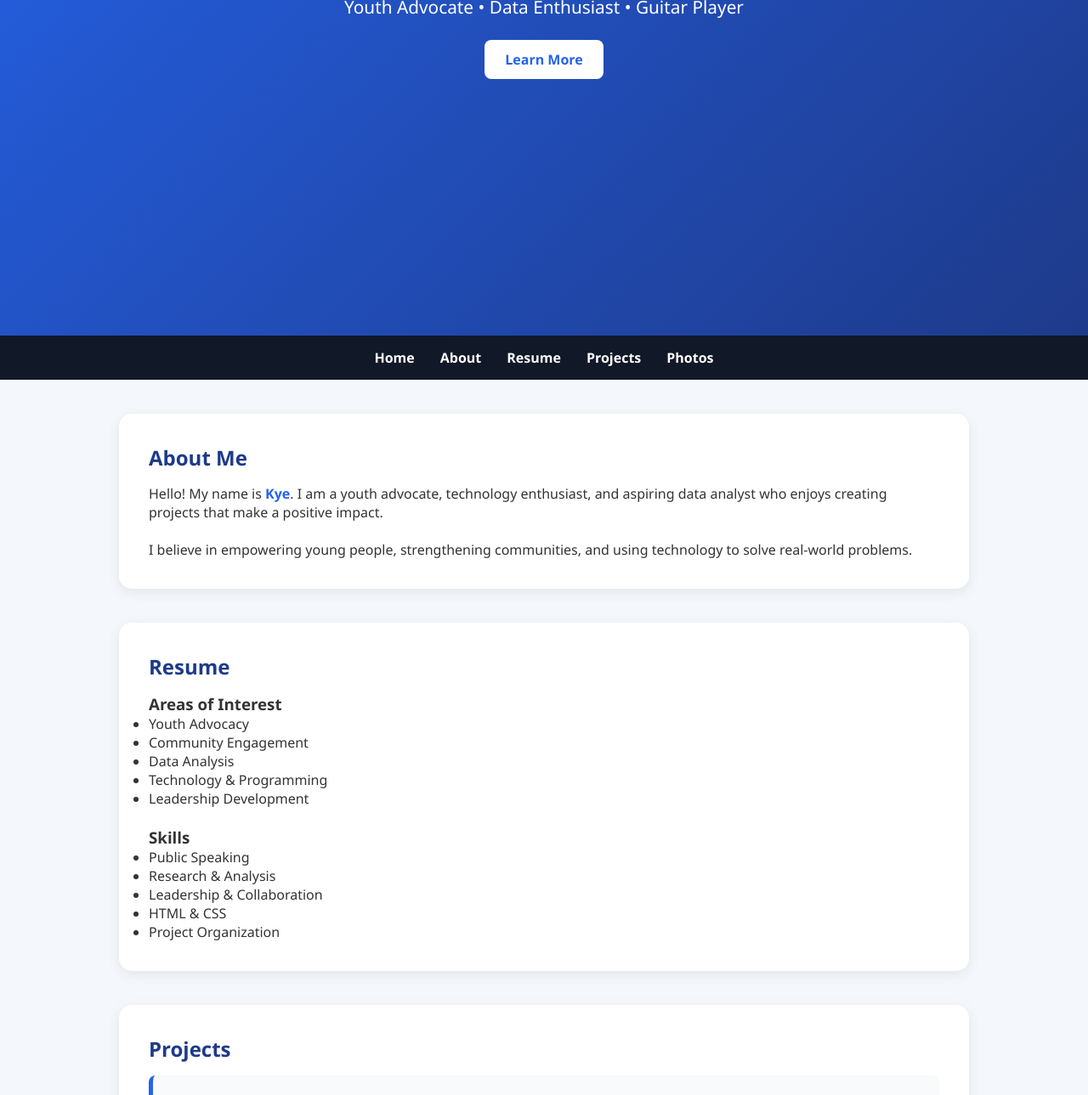
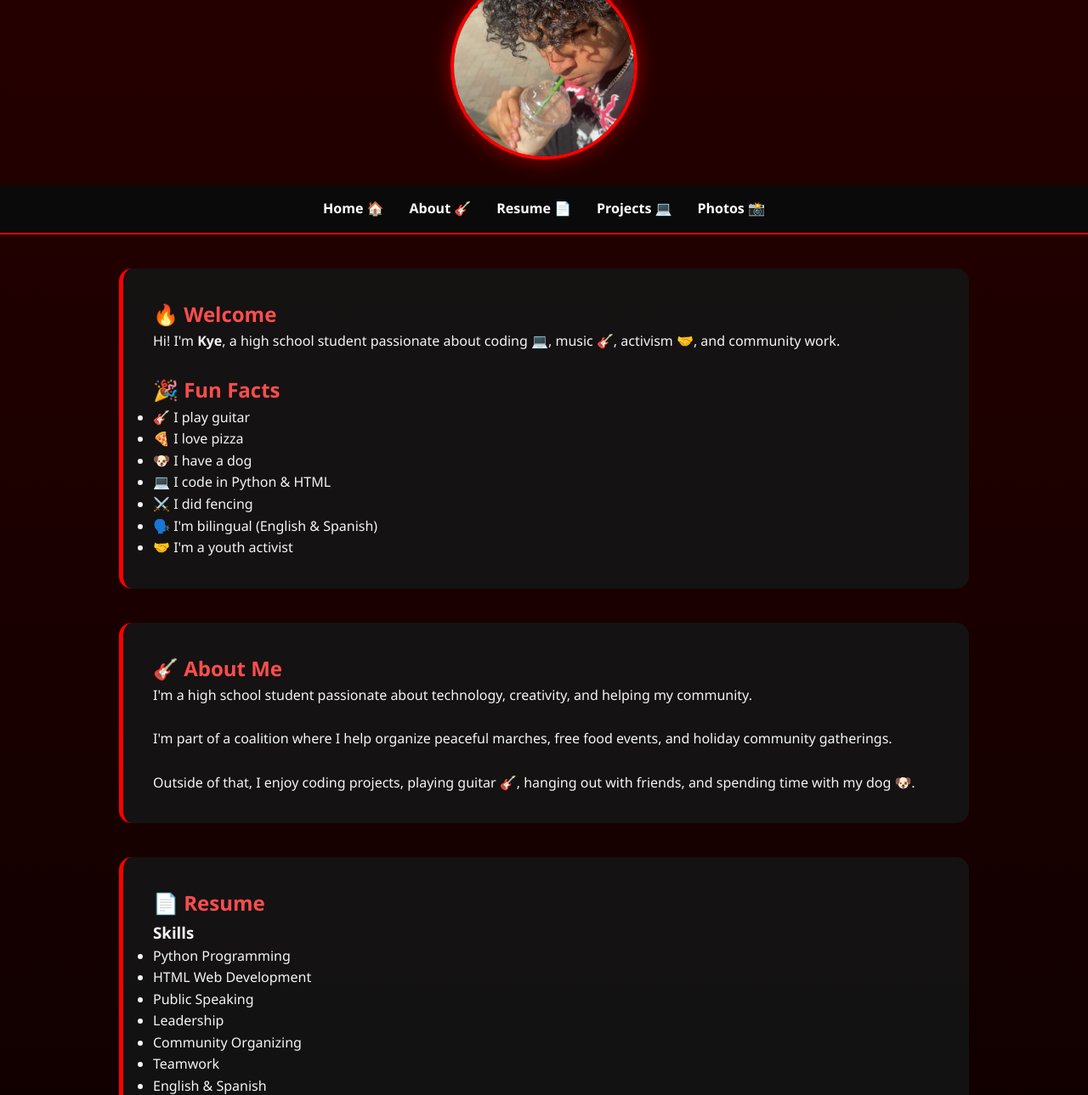
Before and after one commit to EthanL4/kye-portfolio, a plain HTML site: page index.html in a window 1280 px wide. Shown: the part 405-1694 px from the top of the page at 85% size. Drawn offline with Linux system fonts and the light colour scheme.

Commit message:
Update index.html

```diff
--- a/index.html
+++ b/index.html
@@ -3,7 +3,7 @@
 <head>
 <meta charset="UTF-8">
 <meta name="viewport" content="width=device-width, initial-scale=1.0">
-<title>Kye | Portfolio</title>
+<title>Kye | Personal Portfolio</title>
 
 <style>
 *{
@@ -15,59 +15,51 @@
 
 body{
     font-family:'Segoe UI',sans-serif;
-    background:#f4f7fb;
-    color:#333;
+    background:linear-gradient(to bottom,#2b0000,#000000);
+    color:#f5f5f5;
+    line-height:1.6;
 }
 
 header{
-    min-height:100vh;
-    background:linear-gradient(135deg,#2563eb,#1e3a8a);
+    background:linear-gradient(135deg,#ff0000,#3b0000,#000000);
     color:white;
-    display:flex;
-    flex-direction:column;
-    justify-content:center;
-    align-items:center;
     text-align:center;
-    padding:20px;
+    padding:100px 20px;
 }
 
 header h1{
     font-size:4rem;
-    margin-bottom:10px;
 }
 
 header p{
-    font-size:1.3rem;
-    margin-bottom:25px;
+    font-size:1.2rem;
+    margin-top:10px;
 }
 
-.btn{
-    display:inline-block;
-    padding:12px 24px;
-    background:white;
-    color:#2563eb;
-    text-decoration:none;
-    border-radius:8px;
-    font-weight:bold;
-    transition:.3s;
-}
-
-.btn:hover{
-    transform:translateY(-3px);
+/* PROFILE CIRCLE (NOW USING COFFEE PHOTO ☕) */
+.profile-pic{
+    display:block;
+    width:220px;
+    height:220px;
+    object-fit:cover;
+    border-radius:50%;
+    margin:30px auto;
+    border:4px solid #ff0000;
+    box-shadow:0 0 25px rgba(255,0,0,.5);
 }
 
 nav{
-    background:#111827;
+    background:#0a0a0a;
     position:sticky;
     top:0;
-    z-index:1000;
+    border-bottom:2px solid #ff0000;
 }
 
 nav ul{
     display:flex;
     justify-content:center;
+    list-style:none;
     flex-wrap:wrap;
-    list-style:none;
 }
 
 nav li{
@@ -77,38 +69,32 @@ nav li{
 nav a{
     color:white;
     text-decoration:none;
-    font-weight:600;
+    font-weight:bold;
 }
 
 nav a:hover{
-    color:#60a5fa;
+    color:#ff4d4d;
 }
 
 section{
     max-width:1000px;
     margin:40px auto;
-    background:white;
     padding:35px;
+    background:rgba(20,20,20,.92);
     border-radius:15px;
-    box-shadow:0 4px 15px rgba(0,0,0,.08);
+    border-left:5px solid #ff0000;
 }
 
 h2{
-    color:#1e3a8a;
-    margin-bottom:15px;
+    color:#ff4d4d;
 }
 
 .project{
-    background:#f8fafc;
-    border-left:5px solid #2563eb;
+    background:#111;
     padding:20px;
+    border-left:5px solid #ff0000;
     margin-top:15px;
-    border-radius:8px;
-    transition:.3s;
-}
-
-.project:hover{
-    transform:translateY(-4px);
+    border-radius:10px;
 }
 
 .gallery{
@@ -119,114 +105,147 @@ h2{
 
 .gallery img{
     width:100%;
-    border-radius:10px;
+    border-radius:12px;
 }
 
 footer{
-    background:#111827;
-    color:white;
+    background:#000;
     text-align:center;
-    padding:25px;
-}
-
-.highlight{
-    color:#2563eb;
-    font-weight:bold;
+    padding:20px;
+    border-top:2px solid #ff0000;
 }
 </style>
 </head>
 
 <body>
 
-<header id="home">
-    <h1>Kye</h1>
-    <p>Youth Advocate • Data Enthusiast • Guitar Player</p>
-    <a href="#about" class="btn">Learn More</a>
+<header>
+    <h1>🎸 Kye 🍕</h1>
+    <p>Youth Advocate • Programmer • Guitarist • Dog Owner 🐶</p>
 </header>
+
+<!-- ☕ PROFILE IMAGE (COFFEE PHOTO NOW) -->
+<img src="images/coffee.jpg" alt="Kye Coffee Photo" class="profile-pic">
 
 <nav>
 <ul>
-<li><a href="#home">Home</a></li>
-<li><a href="#about">About</a></li>
-<li><a href="#resume">Resume</a></li>
-<li><a href="#projects">Projects</a></li>
-<li><a href="#photos">Photos</a></li>
+<li><a href="#home">Home 🏠</a></li>
+<li><a href="#about">About 🎸</a></li>
+<li><a href="#resume">Resume 📄</a></li>
+<li><a href="#projects">Projects 💻</a></li>
+<li><a href="#photos">Photos 📸</a></li>
 </ul>
 </nav>
 
-<section id="about">
-<h2>About Me</h2>
+<section id="home">
+
+<h2>🔥 Welcome</h2>
 
 <p>
-Hello! My name is <span class="highlight">Kye</span>. I am a youth advocate,
-technology enthusiast, and aspiring data analyst who enjoys creating
-projects that make a positive impact.
+Hi! I'm <b>Kye</b>, a high school student passionate about coding 💻,
+music 🎸, activism 🤝, and community work.
+</p>
+
+<br>
+
+<h2>🎉 Fun Facts</h2>
+
+<ul>
+<li>🎸 I play guitar</li>
+<li>🍕 I love pizza</li>
+<li>🐶 I have a dog</li>
+<li>💻 I code in Python & HTML</li>
+<li>⚔️ I did fencing</li>
+<li>🗣️ I'm bilingual (English & Spanish)</li>
+<li>🤝 I'm a youth activist</li>
+</ul>
+
+</section>
+
+<section id="about">
+
+<h2>🎸 About Me</h2>
+
+<p>
+I'm a high school student passionate about technology, creativity, and helping my community.
 </p>
 
 <br>
 
 <p>
-I believe in empowering young people, strengthening communities,
-and using technology to solve real-world problems.
+I'm part of a coalition where I help organize peaceful marches, free food events,
+and holiday community gatherings.
 </p>
+
+<br>
+
+<p>
+Outside of that, I enjoy coding projects, playing guitar 🎸, hanging out with friends,
+and spending time with my dog 🐶.
+</p>
+
 </section>
 
 <section id="resume">
-<h2>Resume</h2>
 
-<h3>Areas of Interest</h3>
+<h2>📄 Resume</h2>
+
+<h3>Skills</h3>
 <ul>
-<li>Youth Advocacy</li>
-<li>Community Engagement</li>
-<li>Data Analysis</li>
-<li>Technology & Programming</li>
-<li>Leadership Development</li>
+<li>Python Programming</li>
+<li>HTML Web Development</li>
+<li>Public Speaking</li>
+<li>Leadership</li>
+<li>Community Organizing</li>
+<li>Teamwork</li>
+<li>English & Spanish</li>
 </ul>
 
 <br>
 
-<h3>Skills</h3>
+<h3>Experience</h3>
 <ul>
-<li>Public Speaking</li>
-<li>Research & Analysis</li>
-<li>Leadership & Collaboration</li>
-<li>HTML & CSS</li>
-<li>Project Organization</li>
+<li>Organized community marches</li>
+<li>Helped run free food events</li>
+<li>Supported holiday community programs</li>
+<li>Performed guitar at school 🎸</li>
+<li>Member of fencing team ⚔️</li>
 </ul>
+
 </section>
 
 <section id="projects">
-<h2>Projects</h2>
+
+<h2>💻 Projects</h2>
 
 <div class="project">
-<h3>Dataset Analysis Project</h3>
-<p>Analyzed large datasets to identify patterns and communicate findings.</p>
+<h3>🎮 2D Platformer Game</h3>
+<p>Built a platformer game using Python with movement and levels.</p>
 </div>
 
 <div class="project">
-<h3>Community Research</h3>
-<p>Used data to better understand community issues and opportunities.</p>
+<h3>🌐 This Website</h3>
+<p>Designed and built this portfolio using HTML & CSS.</p>
 </div>
 
-<div class="project">
-<h3>Personal Website</h3>
-<p>Designed and built a portfolio website using HTML and CSS.</p>
-</div>
 </section>
 
 <section id="photos">
-<h2>Photo Gallery</h2>
+
+<h2>📸 Photo Gallery</h2>
 
 <div class="gallery">
-<img src="https://via.placeholder.com/400x300?text=Photo+1" alt="Photo 1">
-<img src="https://via.placeholder.com/400x300?text=Photo+2" alt="Photo 2">
-<img src="https://via.placeholder.com/400x300?text=Photo+3" alt="Photo 3">
-<img src="https://via.placeholder.com/400x300?text=Photo+4" alt="Photo 4">
+
+<img src="images/friends.jpg" alt="Friends">
+<img src="images/dog.jpg" alt="My Dog">
+<img src="images/coffee.jpg" alt="Me Coffee Photo">
+
 </div>
+
 </section>
 
 <footer>
-<p>© 2026 Kye | Portfolio Website</p>
+<p>🎸 Kye | Built with code, music, and pizza 🍕</p>
 </footer>
 
 </body>
```
